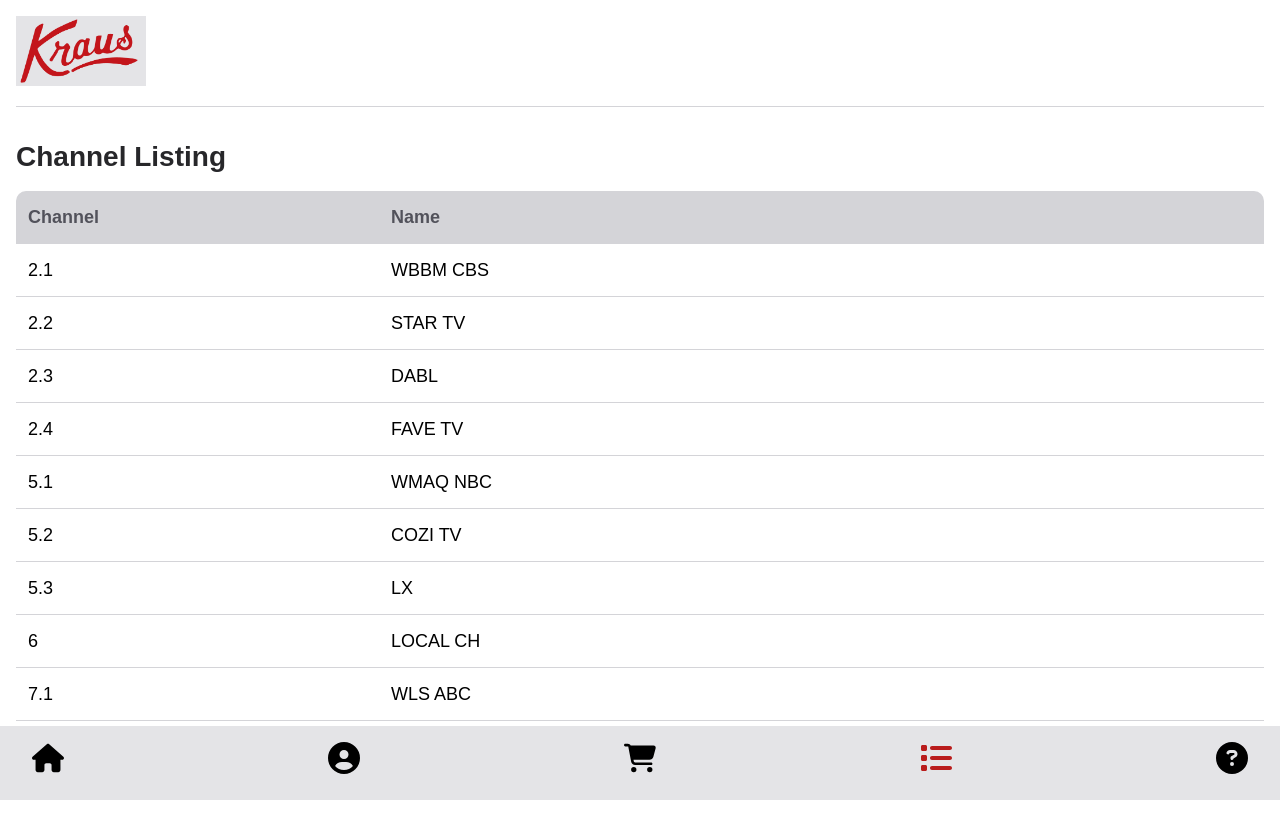
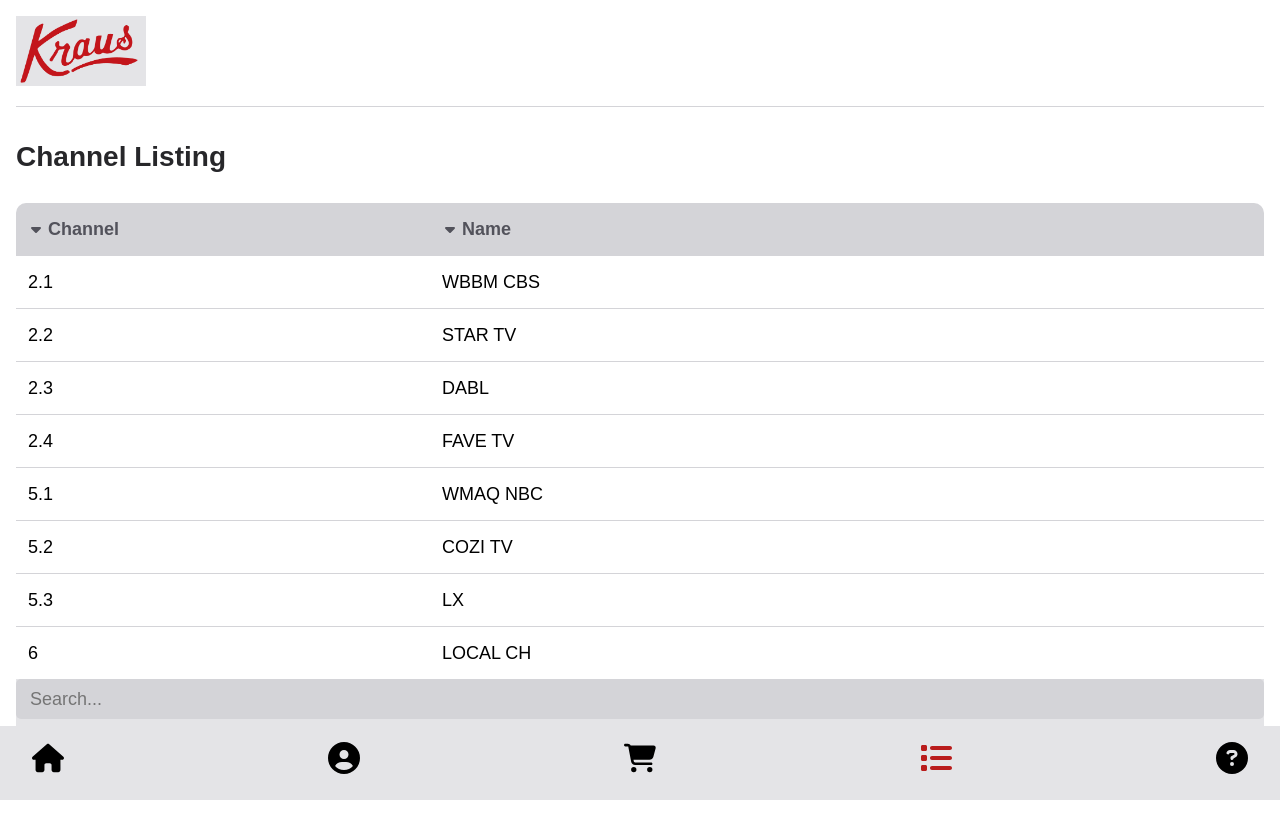
Before and after one commit to brokenhoax/krauscable, a Next.js app: page /krauscable/channels/listings in a window 1280 px wide. Shown: the top 838 px of the page. Before the commit the page ends 800 px from the top, so only its background shows below. Built offline with nearby package versions, Linux system fonts and the light colour scheme; a web font is replaced by a local one.

Commit message:
channel listings search and filter placesavers

```diff
--- a/pages/channels/listings.js
+++ b/pages/channels/listings.js
@@ -1,19 +1,35 @@
 import Layout from "../../components/layout";
 import Navbar from "../../components/navbar/navbar";
 import Logo from "../../components/logo/logo.js";
+import styles from "./listings.module.css";
 import { listings } from "../../public/channels.js";
+import { FontAwesomeIcon } from "@fortawesome/react-fontawesome";
+import {
+  faCaretDown,
+  faMagnifyingGlass,
+} from "@fortawesome/free-solid-svg-icons";
 
 export default function Listings() {
   return (
     <Layout>
       <Logo></Logo>
-      <h1>Channel Listing</h1>
-      <section className="table-wrapper">
+      <section>
+        <div className={styles.listings}>
+          <h1 className={styles.header}>Channel Listing</h1>
+          <div className="table-wrapper">
             <table>
               <thead>
                 <tr>
-              <th>Channel</th>
-              <th>Name</th>
+                  <th>
+                    {" "}
+                    <FontAwesomeIcon icon={faCaretDown} className={"icon-xs"} />
+                    <span className="pl-4">Channel</span>
+                  </th>
+                  <th>
+                    {" "}
+                    <FontAwesomeIcon icon={faCaretDown} className={"icon-xs"} />
+                    <span className="pl-4">Name</span>
+                  </th>
                 </tr>
               </thead>
               <tbody>
@@ -25,6 +41,36 @@
                 ))}
               </tbody>
             </table>
+          </div>
+        </div>
+        {/* Search */}
+        <form action="#" className="flex-col mt-1 search-form">
+          <div className="test">
+            <input
+              type="text"
+              placeholder="Search..."
+              name="search"
+              className="search-input"
+            ></input>
+            {/* <button>
+              <FontAwesomeIcon
+                icon={faMagnifyingGlass}
+                className={"icon-xs search-btn"}
+              />
+            </button> */}
+            <select
+              id="ex-dropdown-input"
+              autocomplete="off"
+              placeholder="How cool is this?"
+            >
+              <option selected>--Select--</option>
+              <option>Bronze Package</option>
+              <option>Silver Package</option>
+              <option>Gold Package</option>
+              <option>Platinum Package</option>
+            </select>
+          </div>
+        </form>
       </section>
       <Navbar></Navbar>
     </Layout>
--- /dev/null
+++ b/pages/channels/listings.module.css
@@ -0,0 +1,8 @@
+.listings {
+  height: 540px;
+  overflow-y: scroll;
+}
+
+.header {
+  padding-bottom: 28px;
+}
--- a/styles/globals.css
+++ b/styles/globals.css
@@ -246,9 +246,31 @@
   padding-top: 24px;
 }
 
+.mt-8 {
+  margin-top: 8px;
+}
+
+.pt-8 {
+  padding-top: 8px;
+}
+
+.pr-4 {
+  padding-right: 4px;
+}
+
+.pl-4 {
+  padding-left: 4px;
+}
+
 .flex {
   display: flex;
   align-items: center;
+}
+
+.flex-col {
+  display: flex;
+  flex-direction: column;
+  width: 100%;
 }
 
 .flex-between {
@@ -306,6 +328,11 @@
   height: 20px;
 }
 
+.icon-xs {
+  width: 16px;
+  height: 16px;
+}
+
 .pl-16 {
   padding-left: 16px;
 }
@@ -313,8 +340,7 @@
 table {
   border-collapse: collapse;
   width: 100%;
-  overflow: auto;
-  height: 200px;
+  margin-bottom: 2rem;
 }
 
 th {
@@ -346,11 +372,16 @@
 }
 
 .table-wrapper {
-  margin-top: 16px;
   overflow-y: scroll;
-  height: 550px;
+  height: 100%;
+  width: 100%;
   outline: none;
   border: none;
+  z-index: 0;
+}
+
+tbody {
+  height: auto;
 }
 
 thead th {
@@ -372,9 +403,9 @@
   border-bottom: none;
 }
 
-::-webkit-scrollbar {
+/* ::-webkit-scrollbar {
   width: 12px;
-}
+} */
 
 ::-webkit-scrollbar-track {
   -webkit-box-shadow: inset 0 0 6px rgba(0, 0, 0, 0);
@@ -385,3 +416,64 @@
   border-radius: 10px;
   -webkit-box-shadow: inset 0 0 6px rgba(0, 0, 0, 0);
 }
+
+/* .search {
+  position: absolute;
+  background-color: white;
+  height: 32px;
+  width: 100%;
+  color: black;
+}
+
+.search-btn {
+  position: relative;
+  top: 0px;
+  bottom: 0px;
+  right: 8px;
+}
+
+.realative {
+  position: relative;
+} */
+
+input {
+  all: unset;
+}
+
+.search-form {
+  height: 40%;
+  background-color: #d4d4d8;
+  margin-bottom: 80px;
+}
+.search-input {
+  width: 100%;
+  background-color: #d4d4d8;
+  height: 40px;
+  border-radius: 5px;
+  text-indent: 14px;
+  margin-bottom: 8px;
+}
+
+select {
+  all: unset;
+}
+
+select {
+  width: 100%;
+  background-color: #d4d4d8;
+  height: 40px;
+  border-radius: 5px;
+  text-indent: 14px;
+}
+
+.test {
+  display: flex;
+  flex-direction: column;
+  justify-content: end;
+  height: auto;
+  background-color: #e4e4e7;
+}
+
+.flex-1 {
+  flex: 1 1 0%;
+}
```
Lines whose indentation alone changed are shown as unchanged.
